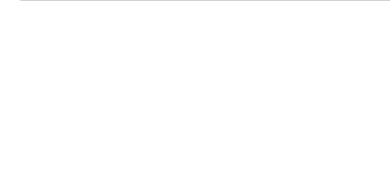
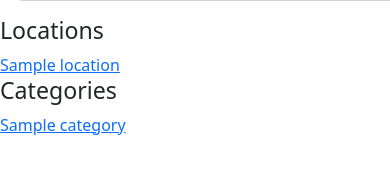
Before and after one commit to Burence1/gallery, a Django app: page / in a window 390 px wide. Shown: the part 289-478 px from the top of the page. Run offline with Django 3.2, Linux system fonts and the light colour scheme; tables that the repository leaves empty hold one stand-in row (values such as "Sample post"); some libraries are stand-ins or nearby versions.

Commit message:
git push origin main

```diff
--- a/gallery/templates/index.html
+++ b/gallery/templates/index.html
@@ -13,4 +13,24 @@
   </div>
   {% endfor %}
 </div>
+<div class="row">
+  <div class="col-md-1"></div>
+  <div class="col-md-5 col-sm-6">
+    {% if location %}
+    <h3>Locations</h3>
+    {% for location in location %}
+    <a href="/location/{{location.id}}">{{location.name}}</a>
+    {% endfor %}
+    {% endif %}
+  </div>
+  <div class="col-md-5 col-sm-6">
+    {% if category %}
+    <h3>Categories</h3>
+    {% for category in category %}
+    <a href="/category/{{category.id}}">{{category.name}}</a>
+    {% endfor %}
+    {% endif %}
+  </div>
+  <div class="col-md-1"></div>
+</div>
 {% endblock %}
--- a/gallery/urls.py
+++ b/gallery/urls.py
@@ -1,10 +1,18 @@
 from django.conf import settings
 from django.urls import path
+from django.conf.urls import url
 from .import views
 from django.conf.urls.static import static
 
 
 urlpatterns = [
   path('',views.index,name='home'),
-  path('search/',views.search_images,name='search_results')
+  path('search/',views.search_images,name='search_results'),
+  url(r'^category/(?P<category_id>\d+)', views.category, name='category'),
+  url(r'^location/(?P<location_id>\d+)', views.location, name='location'),
+  # path('location/(P<location_id>\d+)',views.location, name='location'),
+  # path('category/(P<category_id>\d+)', views.category, name='category')
 ]
+
+if settings.DEBUG:
+  urlpatterns += static(settings.MEDIA_URL, document_root=settings.MEDIA_ROOT)
--- a/gallery/views.py
+++ b/gallery/views.py
@@ -33,10 +33,10 @@ def search_images(request):
 def category(request,category_id):
   try:
     category =Category.objects.get(id=category_id)
-    images=Images.save_image(category)
+    image=Images.search_image(category)
     message=category.name
     title=category.name
-    return render(request,'search.html',{"images":images,"message":message,"title":title})
+    return render(request,'search.html',{"image":image,"message":message,"title":title})
 
   except ObjectDoesNotExist:
     message="This category has no images"
@@ -55,10 +55,10 @@ def single_image(request,image_id):
 def location(request,location_id):
   try:
     location=Location.objects.get(id=location_id)
-    images=Images.filter_by_location(location)
+    image=Images.filter_by_location(location)
     message=location.name
     title=location.name
-    return render(request,"search.html",{"images":images,"message":message,"title":title})
+    return render(request,"search.html",{"image":image,"message":message,"title":title})
 
   except ObjectDoesNotExist:
     message="no image(s) in this location"
```
